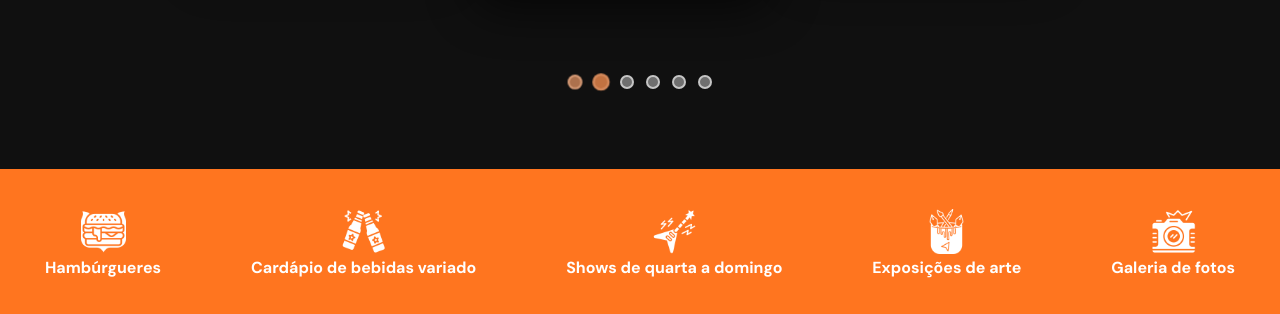
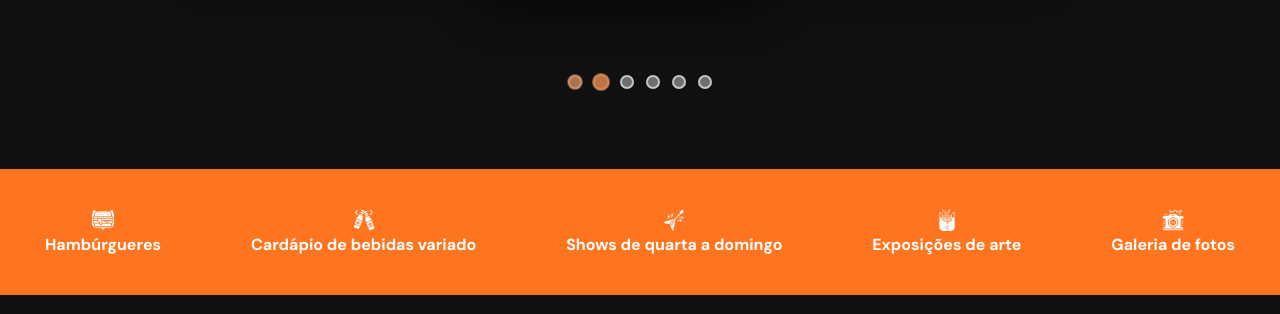
Before and after one commit to NasSilvaYara/Lobos-Rock-Bar, a plain HTML site: page index.html in a window 1280 px wide. Shown: the part 638-952 px from the top of the page. Drawn offline with Linux system fonts and the light colour scheme.

```diff
--- a/css/style.css
+++ b/css/style.css
@@ -408,8 +408,8 @@ ul li {
 }
 
 ul li .icon {
-    width: 45px;
-    height: 45px;
+    width: 22px;
+    height: 22px;
 }
 
 #cardapio {
@@ -1405,5 +1405,4 @@ footer {
     .social {
         justify-content: center;
     }
-
 }
```
